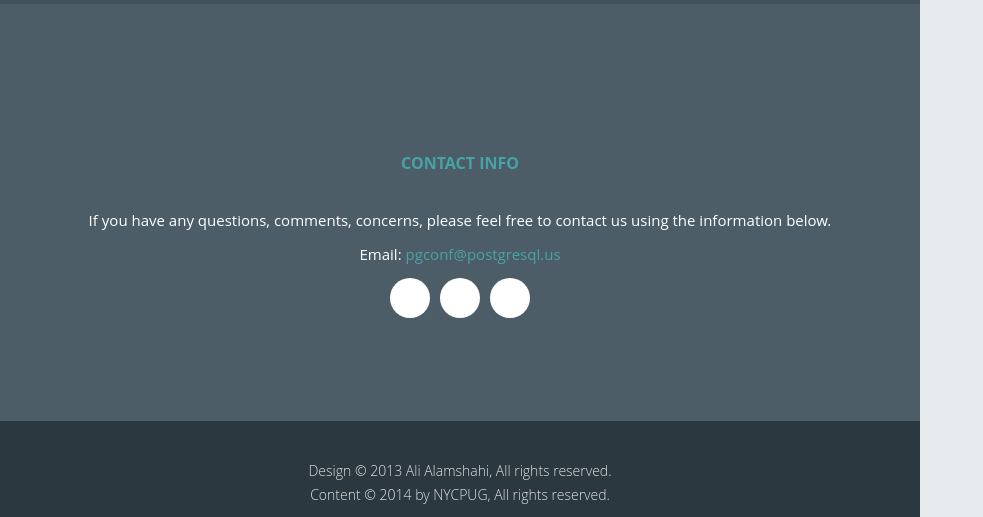
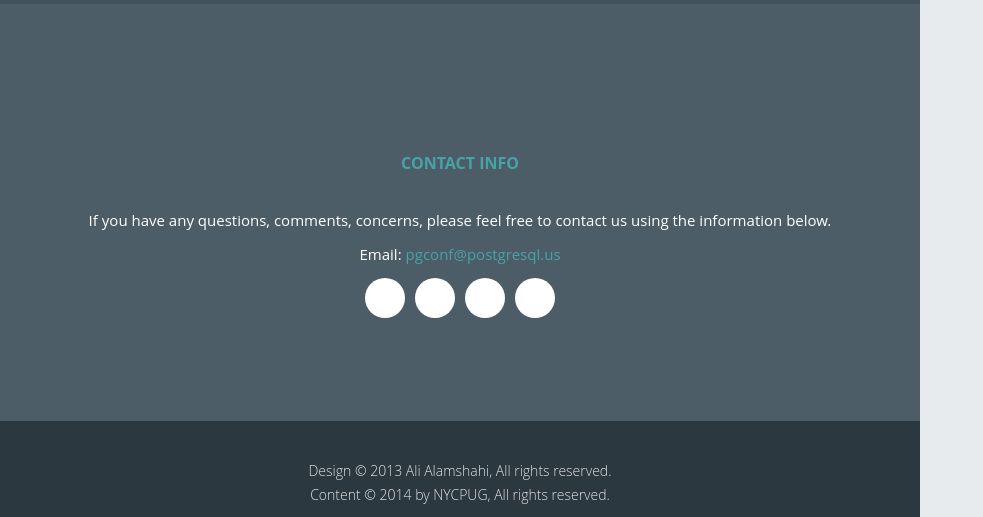
Before and after one commit to jkatz/nycpug, a Django app: template nycpug/templates/speaker.html in a window 1280 px wide. Shown: the part 1451-1968 px from the top of the page, without its empty margins (0-983 px from the left). Run offline with Django 3.2, Linux system fonts and the light colour scheme; the template is opened without the code that fills it, so the values that code supplies are empty; parts of the project's set-up code (start-up, migrations or seed data) failed here and were passed over; some libraries are stand-ins or nearby versions.

Commit message:
facebook icon

```diff
--- a/nycpug/templates/base.html
+++ b/nycpug/templates/base.html
@@ -54,6 +54,7 @@
           </div>
           <div class="text-center">
             <div class="social">
+              <a href="https://www.facebook.com/pgconf.us" target="_blank" title="Facebook" class="icon-wrap small facebook"><i class="iconf-facebook"></i></a>
               <a href="http://twitter.com/pgconfus" target="_blank" title="Twitter" class="icon-wrap small twitter"><i class="iconf-twitter"></i></a>
               <a href="http://lanyrd.com/2015/pgconfus/" target="_blank" title="Lanyrd" class="icon-wrap small lanyrd"> <i class="iconf-lanyrd"></i> </a>
               <a href="http://pgconfus2015.eventbrite.com" target="_blank" title="Eventbrite" class="icon-wrap small eventbrite"> <i class="iconf-eventbrite"></i> </a>
```
